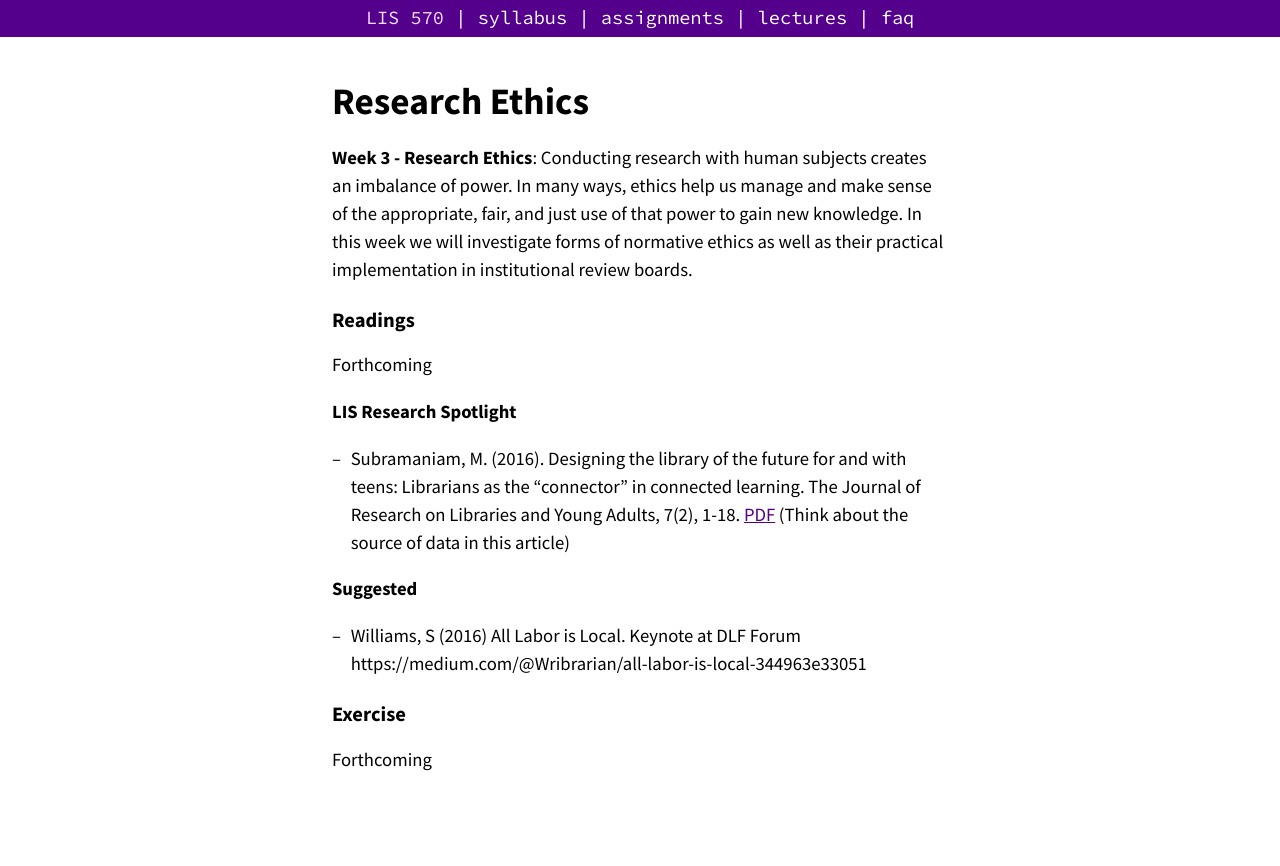
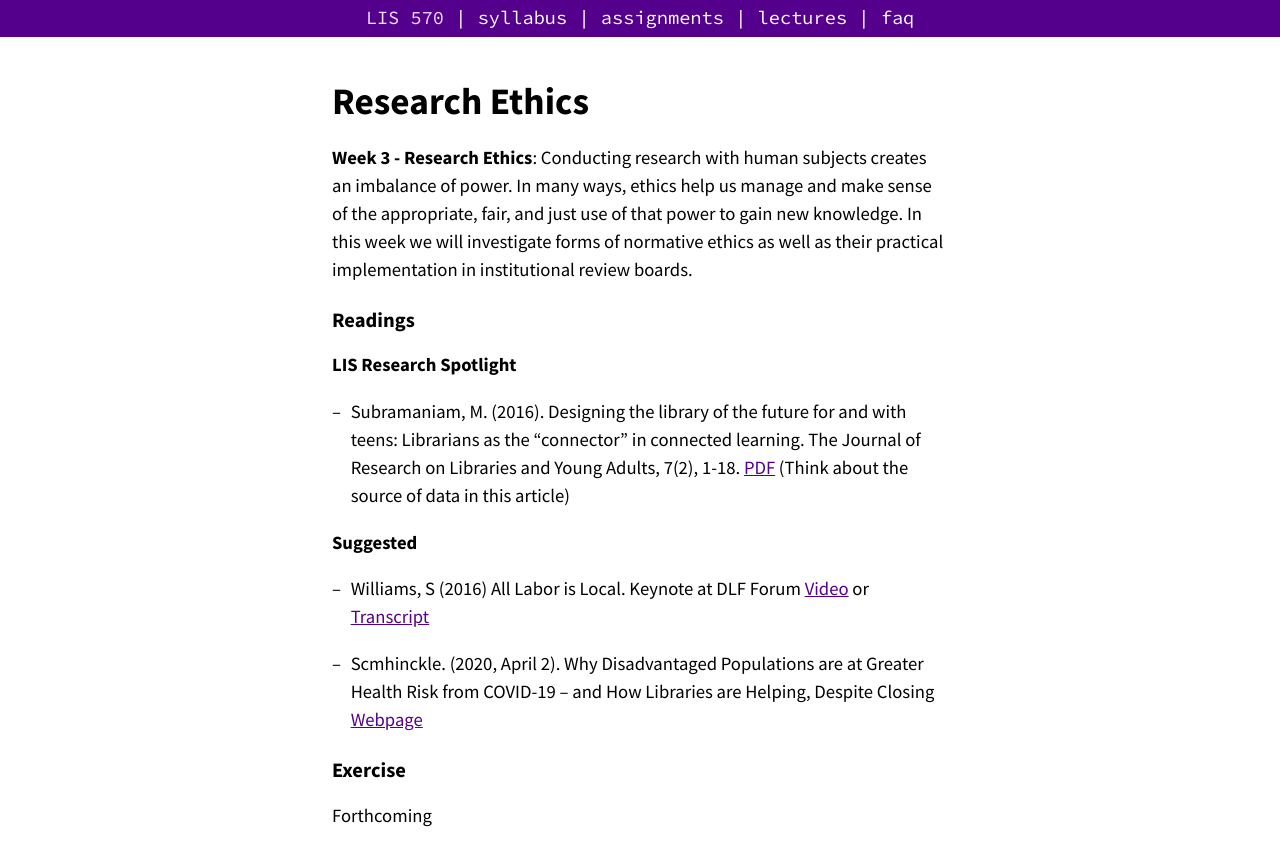
Before and after one commit to nniiicc/LIS-570-Au2020, a Jekyll site: the page built from _2020/res-ethics.md, in a window 1280 px wide. Shown: the top 866 px of the page. Built offline with Jekyll 4.4.1, drawn with Linux system fonts in a browser that asks for light colours.

Commit message:
push youtube video

```diff
--- a/_2020/res-ethics.md
+++ b/_2020/res-ethics.md
@@ -12,14 +12,16 @@ video:
 
 
 ## Readings
-Forthcoming
+
 
 **LIS Research Spotlight**
 
 - Subramaniam, M. (2016). Designing the library of the future for and with teens: Librarians as the “connector” in connected learning. The Journal of Research on Libraries and Young Adults, 7(2), 1-18. [PDF](http://www.terpconnect.umd.edu/~mmsubram/YALSALectureAbstract.pdf) (Think about the source of data in this article)
 
 **Suggested**
-- Williams, S (2016) All Labor is Local. Keynote at DLF Forum https://medium.com/@Wribrarian/all-labor-is-local-344963e33051
+- Williams, S (2016) All Labor is Local. Keynote at DLF Forum [Video](https://youtu.be/pjo7D9vm9M8?t=1610) or [Transcript](https://medium.com/@Wribrarian/all-labor-is-local-344963e33051)
+
+- Scmhinckle. (2020, April 2). Why Disadvantaged Populations are at Greater Health Risk from COVID-19 – and How Libraries are Helping, Despite Closing [Webpage](https://ischool.umd.edu/news/why-disadvantaged-populations-are-greater-health-risk-covid-19-%E2%80%93-and-how-libraries-are-helping)
 
 ## Exercise
 Forthcoming
```
Also changed, not shown: 1 other file.
